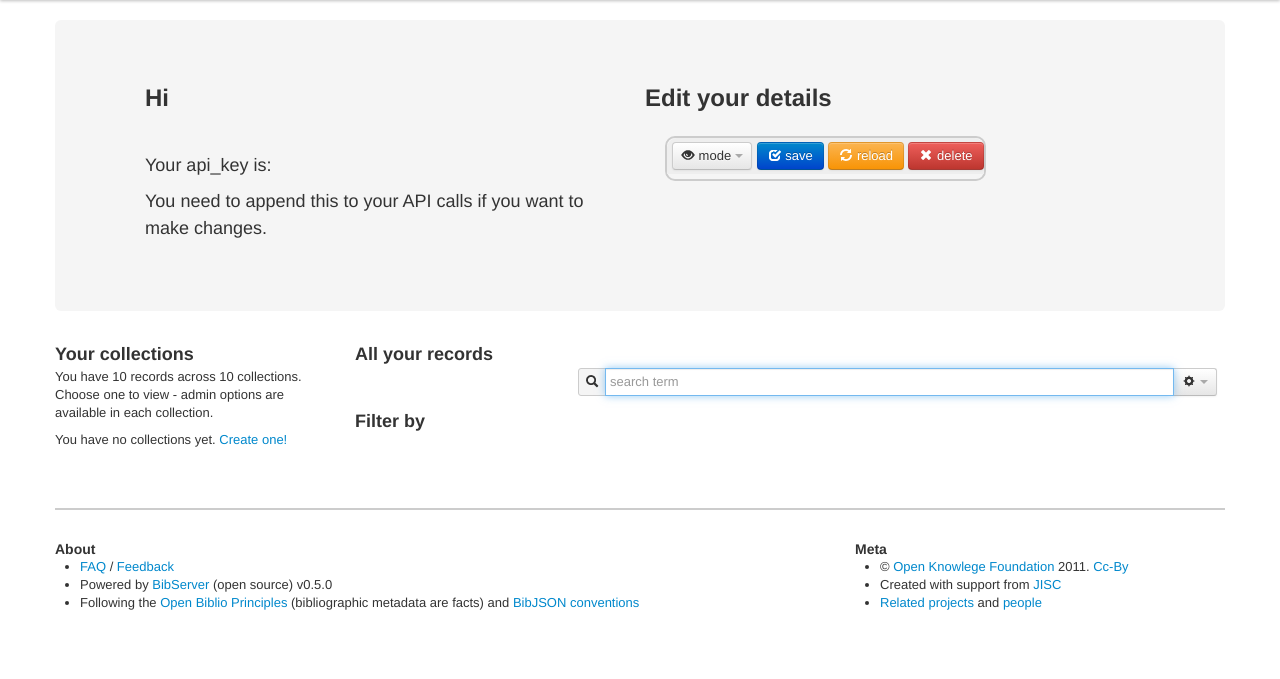
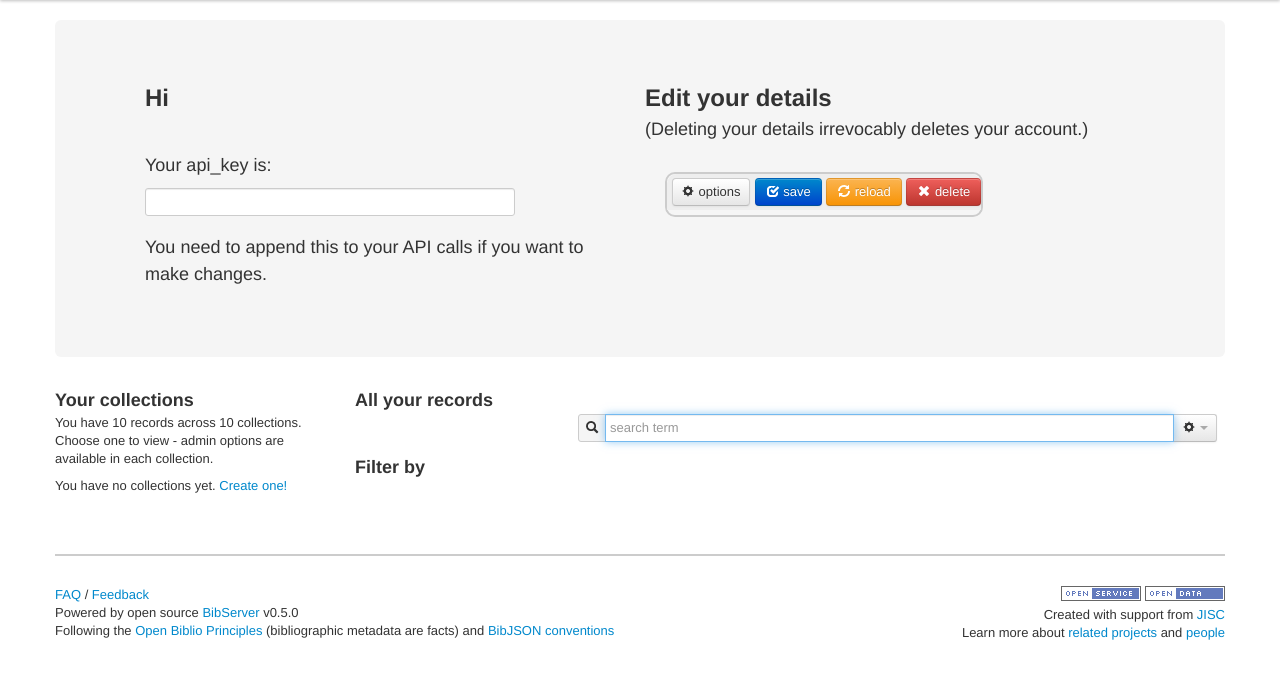
Before and after one commit to rufuspollock-okfn/bibserver, a Python web app: template bibserver/templates/account/view.html in a window 1280 px wide. Shown: the part 40-719 px from the top of the page. Run offline with Jinja, Linux system fonts and the light colour scheme; the template is opened without the code that fills it: most values are stand-ins (such as "Sample title", 1, 10 or a date in 2020); some libraries are stand-ins or nearby versions.

Commit message:
updating jtedit for editing records, changing base template with open data and service logos, fixing tests to work with facetview output

```diff
--- a/bibserver/static/vendor/jtedit/jtedit.css
+++ b/bibserver/static/vendor/jtedit/jtedit.css
@@ -48,10 +48,11 @@ div.jtedit_actions > div.btn-group{
     display:inline;
 }
 .jtedit_optionsgroup{
-    margin:0 0 0 -20px;
+    margin:7px 0 0 -10px;
     padding:0;
     float:left;
     display:inline;
+    border:none;
 }
 .jtedit_optionswarn{
     border-color: rgba(255, 0, 0, 0.8);
--- a/bibserver/templates/account/view.html
+++ b/bibserver/templates/account/view.html
@@ -18,6 +18,13 @@ jQuery(document).ready(function() {
             "target": "#",
             "delete_redirect": "/"
         })
+
+        // select all in input / textarea
+        var selectall = function(event) {
+            event.preventDefault()
+            $(this).select()
+        }
+        jQuery('.selectable').bind('click',selectall)
     });
     </script>
 
@@ -25,8 +32,8 @@ jQuery(document).ready(function() {
         <div class="span5">
             <h2>Hi {{ current_user.id }}</h2>
             <p>{{ current_user.description }}</p>
-            <p><br />Your api_key is:<p>
-            <p> {{current_user['api_key']}}</p>
+            <p><br />Your api_key is:</p>
+            <p><input type="text" value="{{current_user['api_key']}}" class="span4 selectable" /></p>
             <p>You need to append this to your API calls if you want to make changes.</p>
             {% if superuser %}
                 <p>You are the superuser! You can view and edit anything!
@@ -35,6 +42,7 @@ jQuery(document).ready(function() {
         </div>
         <div id="user" class="span5">
             <h2>Edit your details</h2>
+            <p>(Deleting your details irrevocably deletes your account.)</p>
         </div>
     </div>
 
--- a/bibserver/templates/base.html
+++ b/bibserver/templates/base.html
@@ -101,24 +101,18 @@
     <footer>
       <div class="row">
         <div class="span7">
-          <h4>About</h4>
-          <ul>
-            <li><a href="/faq">FAQ</a> / <a href="https://github.com/okfn/bibserver/issues">Feedback</a></li>
-            <li>Powered by <a href="https://github.com/okfn/bibserver">BibServer</a> (open source) v0.5.0</li>
-            <li>Following the <a href="http://openbiblio.net/principles/">Open Biblio Principles</a> (bibliographic metadata are facts)
-                    and <a href="http://bibjson.org">BibJSON conventions</a></li>
-          </ul>
+            <p><a href="/faq">FAQ</a> / <a href="https://github.com/okfn/bibserver/issues">Feedback</a><br />
+            Powered by open source <a href="https://github.com/okfn/bibserver">BibServer</a> v0.5.0<br />
+            Following the <a href="http://openbiblio.net/principles/">Open Biblio Principles</a> (bibliographic metadata are facts)
+                    and <a href="http://bibjson.org">BibJSON conventions</a></p>
         </div>
         <div class="span1">
           &nbsp;
        </div>
         <div class="span4">
-          <h4>Meta</h4>
-          <ul>
-            <li>&copy; <a href="http://okfn.org">Open Knowlege Foundation</a> 2011. <a href="http://creativecommons.org/licenses/by/3.0/">Cc-By</a></li>
-            <li>Created with support from <a href="http://jisc.ac.uk">JISC</a></li>
-            <li><a href="http://bibserver.org/about/related/">Related projects</a> and <a href="http://openbiblio.net/p/jiscopenbib2/">people</a></li>
-          </ul>
+            <p style="text-align:right"><img src="/static/openservice.png" /> <img src="/static/opendata.png" /><br />
+            Created with support from <a href="http://jisc.ac.uk">JISC</a><br />
+            Learn more about <a href="http://bibserver.org/about/related/">related projects</a> and <a href="http://openbiblio.net/p/jiscopenbib2/">people</a></p>
         </div>
       </div>
     </footer>
--- a/bibserver/templates/record.html
+++ b/bibserver/templates/record.html
@@ -28,13 +28,13 @@
         {% endif %}
     </div>
 
-    {% if admin %}
     <script type="text/javascript">
     jQuery(document).ready(function() {
         jQuery('#panel').jtedit({
             "data": {{ record | safe }},
             "hide": ["_id","_created","_last_modified","owner","collection"],
             "target": "#",
+            {% if not admin %}"editable": false,{% endif %}
             "delete_redirect": "./"
         });
     });
@@ -44,7 +44,6 @@
         <div id="panel" class="span12">
         </div>
     </div>
-    {% endif %}
 {% endif %}
 
 {% endblock %}
```
Also changed, not shown: bibserver/web.py (+8 -3 lines), test/fixtures.json (+2 -2 lines), test/test_web.py (+12 -5 lines), bibserver/static/opendata.png (added), bibserver/static/openservice.png (added), bibserver/static/vendor/jtedit/jquery.jtedit.js.
